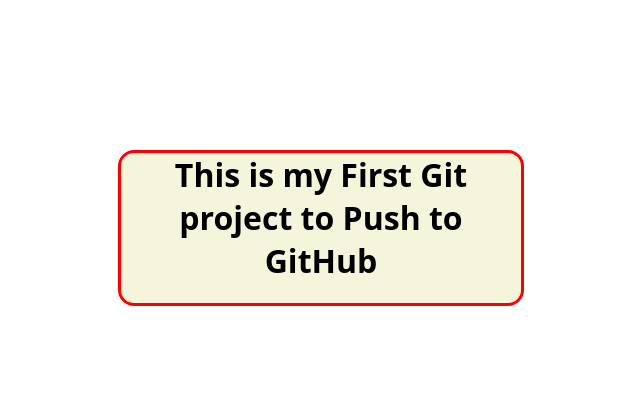
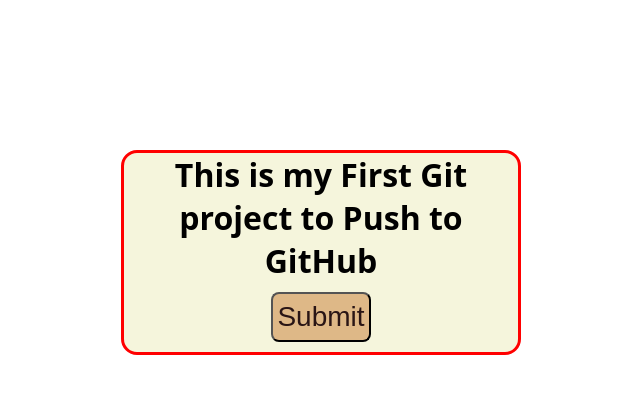
Before and after one commit to MaheshwarReddy12/GIT_START, a plain HTML site: page index.html in a window 1280 px wide. Shown: the whole page, without its empty margins (319-959 px from the left). Drawn offline with Linux system fonts and the light colour scheme.

Commit message:
JS file added and html, css files modified

```diff
--- a/index.html
+++ b/index.html
@@ -9,6 +9,8 @@
 <body>
     <div class="container">
         <h1>This is my First Git project to Push to GitHub</h1>
+        <button>Submit</button>
     </div>
+
 </body>
 </html>
--- a/style.css
+++ b/style.css
@@ -1,6 +1,7 @@
 *{
     margin: 0px;
     padding: 0px;
+    box-sizing: border-box;
 }
 
 body{
@@ -13,9 +14,21 @@ body{
     text-align: center;
     margin: 150px auto;
     min-height: 150px;
-    width: 400px;
-    max-width: 90%;
+    width: 80%;
+    max-width: 400px;
+
     background-color: beige;
     border-radius: 1rem;
     border: 3px solid red;
 }
+
+button{
+    min-height: 50px;
+    width: 100px;
+    font-size: 28px;
+    color: rgb(41, 21, 21);
+    border-radius: 0.5rem;
+    background-color: burlywood;
+    font-family: sans-serif;
+    margin: 10px 0px 10px 0px;
+}
```
Also changed, not shown: index.js (added).
